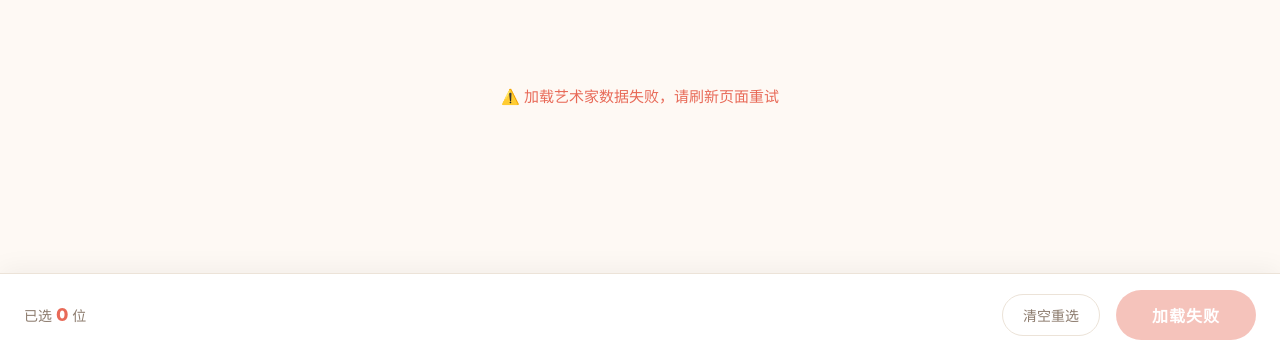
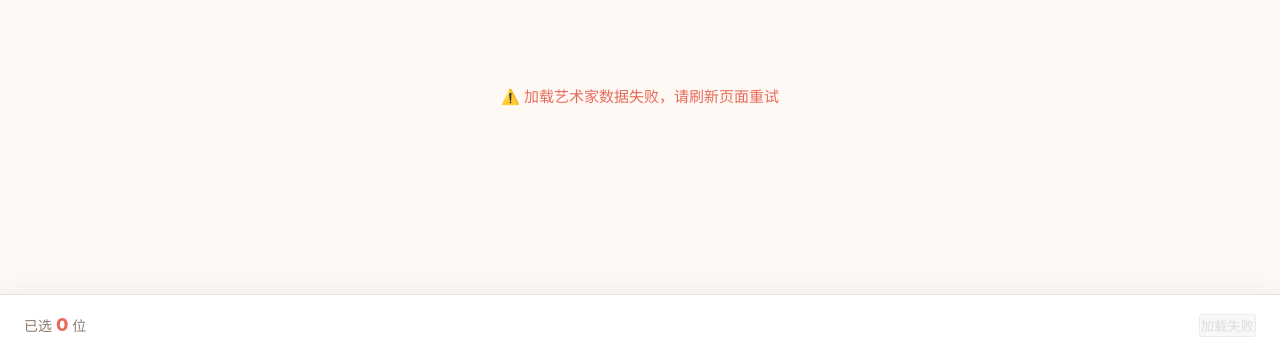
Before and after one commit to teacher-huanlin/99-monologue-vote, a plain HTML site: page artist-vote/index.html in a window 1280 px wide. Shown: the part 444-800 px from the top of the page. Drawn offline with Linux system fonts and the light colour scheme; no server answers.

Commit message:
refactor: 移除'清空重选'按钮及相关代码

```diff
--- a/artist-vote/index.html
+++ b/artist-vote/index.html
@@ -280,24 +280,6 @@ body {
   from { opacity: 0; transform: translateY(8px); }
   to { opacity: 1; transform: translateY(0); }
 }
-.vote-bar .clear-btn {
-  padding: 10px 20px;
-  border: 1.5px solid var(--border);
-  background: transparent;
-  border-radius: 50px;
-  cursor: pointer;
-  font-size: 14px;
-  color: var(--text-secondary);
-  transition: var(--transition);
-  white-space: nowrap;
-  font-weight: 500;
-}
-.vote-bar .clear-btn:hover {
-  border-color: var(--accent-light);
-  color: var(--accent);
-  background: var(--accent-soft);
-}
-.vote-bar .submit-btn {
   padding: 13px 36px;
   border: none;
   background: var(--accent);
@@ -462,7 +444,6 @@ body {
   }
   .vote-bar .selected-summary { order: 1; width: 100%; }
   .vote-bar .submit-btn { order: 2; width: 100%; text-align: center; }
-  .vote-bar .clear-btn { order: 3; }
   .hero { padding: 40px 16px 44px; }
   .hero h1 { letter-spacing: 1.5px; }
   .hero .rules { padding: 10px 18px; gap: 6px 16px; font-size: 13px; }
@@ -512,7 +493,6 @@ body {
     <span class="selected-count">已选 <strong id="selected-num">0</strong> 位</span>
     <div class="selected-pills" id="selected-pills"></div>
   </div>
-  <button class="clear-btn" id="clear-btn" onclick="clearSelection()">清空重选</button>
   <button class="submit-btn" id="submit-btn" onclick="confirmVote()" disabled>确认投票</button>
 </div>
 
@@ -674,18 +654,15 @@ function updateVoteBar() {
   }).join('');
 
   const submitBtn = document.getElementById('submit-btn');
-  const clearBtn = document.getElementById('clear-btn');
 
   if (isLoading) {
     submitBtn.textContent = '加载中...';
     submitBtn.disabled = true;
     submitBtn.classList.remove('ready');
-    clearBtn.style.display = 'none';
     return;
   }
 
   document.getElementById('vote-bar').style.opacity = '1';
-  clearBtn.style.display = '';
 
   // 已选数量 (排除已投过的)
   const pendingNew = selectedIds.filter(id => !myTodayVotedIds.includes(id));
@@ -740,12 +717,6 @@ shakeStyle.textContent = `
     75% { transform: translateX(-4px); }
   }`;
 document.head.appendChild(shakeStyle);
-
-function clearSelection() {
-  if (hasAlreadyVoted) return;
-  selectedIds = [];
-  renderArtistGrid();
-}
 
 // ============================================================
 // Modal
```
